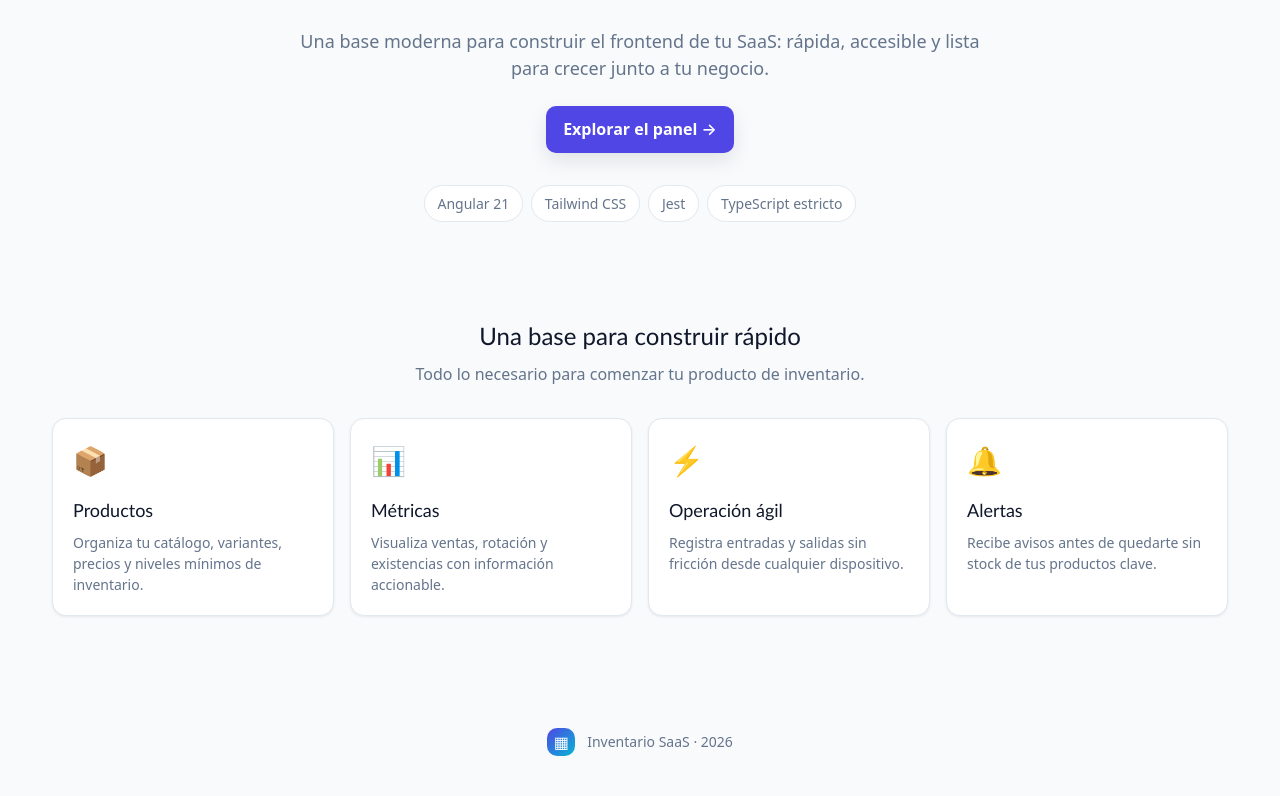
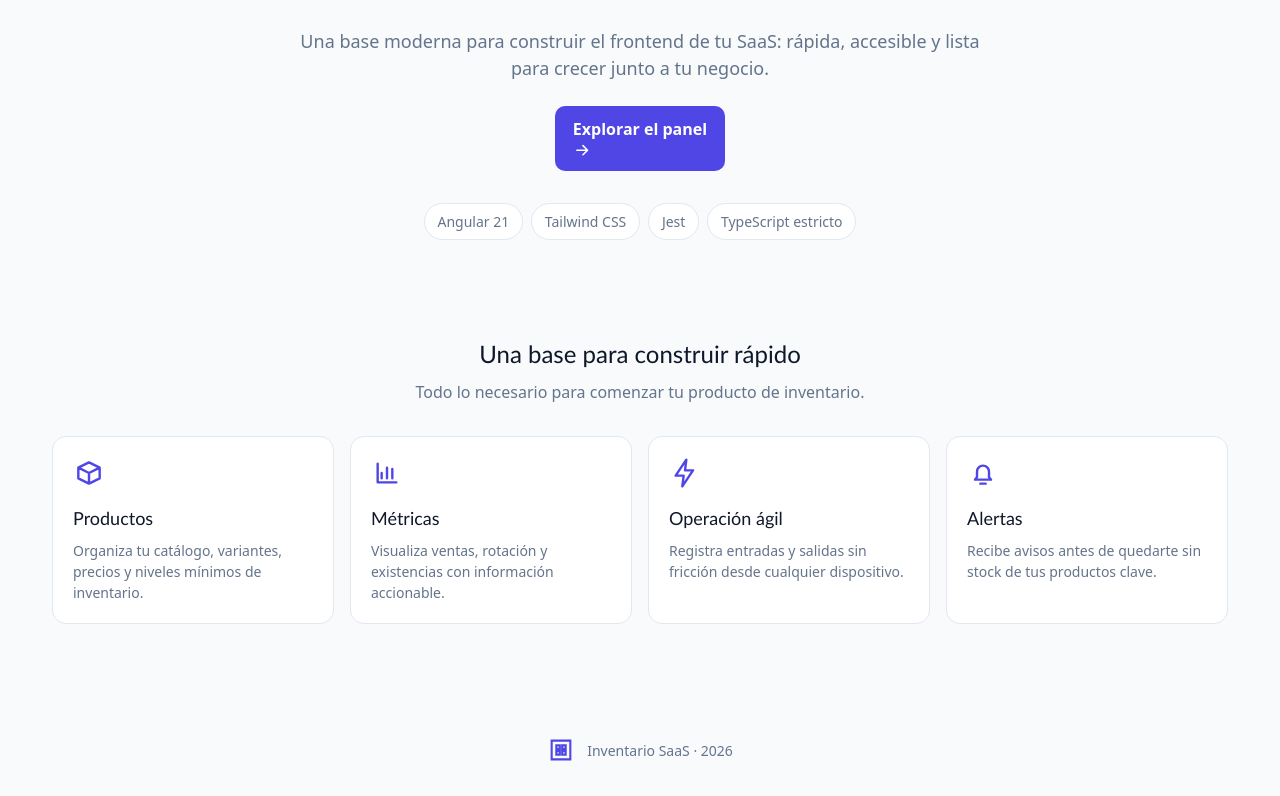
Before and after one commit to faritteranacosta/Inventario-frontend, an Angular app: page / in a window 1280 px wide. Shown: the part 378-1174 px from the top of the page. Built offline with nearby package versions, Linux system fonts and the light colour scheme.

Commit message:
style(ui): aplica diseño plano con iconos vectoriales

```diff
--- a/src/app/features/admin/pages/form-demo/form-demo.html
+++ b/src/app/features/admin/pages/form-demo/form-demo.html
@@ -1,12 +1,29 @@
 <div class="form-page">
   <header class="form-page__header">
     <div>
-      <a class="form-page__back" href="/" (click)="goHome(); $event.preventDefault()">← Inicio</a>
+      <a class="form-page__back" href="/" (click)="goHome(); $event.preventDefault()">
+        <svg aria-hidden="true" viewBox="0 0 24 24" fill="none">
+          <path
+            d="M19 12H5m6-6-6 6 6 6"
+            stroke="currentColor"
+            stroke-width="2"
+            stroke-linecap="round"
+            stroke-linejoin="round"
+          />
+        </svg>
+        Inicio
+      </a>
       <p class="form-page__eyebrow">Catálogo</p>
       <h1>Agregar producto</h1>
       <p>Registra un producto para comenzar a controlar sus existencias.</p>
     </div>
-    <span class="form-page__mark" aria-hidden="true">▦</span>
+    <svg class="form-page__mark" aria-hidden="true" viewBox="0 0 24 24" fill="none">
+      <path
+        d="M4 4h16v16H4zM8 8h3v3H8zm5 0h3v3h-3zM8 13h3v3H8zm5 0h3v3h-3z"
+        stroke="currentColor"
+        stroke-width="1.8"
+      />
+    </svg>
   </header>
 
   @if (submitted()) {
--- a/src/app/features/admin/pages/form-demo/form-demo.scss
+++ b/src/app/features/admin/pages/form-demo/form-demo.scss
@@ -32,9 +32,17 @@
   }
 
   &__back {
+    display: inline-flex;
+    align-items: center;
+    gap: var(--app-space-2);
     color: var(--app-primary);
     font-size: var(--app-font-size-sm);
     font-weight: var(--app-font-weight-semibold);
+  }
+
+  &__back svg {
+    width: 1rem;
+    height: 1rem;
   }
 
   &__eyebrow {
@@ -47,14 +55,10 @@
   }
 
   &__mark {
-    display: grid;
+    display: block;
     width: 3rem;
     height: 3rem;
-    place-items: center;
-    border-radius: var(--app-radius-md);
-    background: linear-gradient(135deg, var(--app-primary), var(--app-accent));
-    color: var(--app-primary-contrast);
-    font-size: 1.75rem;
+    color: var(--app-primary);
   }
 
   &__success {
@@ -75,7 +79,6 @@
     border-radius: var(--app-radius-lg);
     padding: clamp(1.25rem, 4vw, 2rem);
     background: var(--app-surface-0);
-    box-shadow: var(--app-shadow-sm);
   }
 
   &__grid {
--- a/src/app/features/auth/pages/login/login.html
+++ b/src/app/features/auth/pages/login/login.html
@@ -1,7 +1,13 @@
 <main class="auth-shell">
   <section class="auth-intro">
     <a class="brand" routerLink="/" aria-label="Ir al inicio">
-      <span class="brand__mark" aria-hidden="true">▦</span>
+      <svg class="brand__mark" aria-hidden="true" viewBox="0 0 24 24" fill="none">
+        <path
+          d="M4 4h16v16H4zM8 8h3v3H8zm5 0h3v3h-3zM8 13h3v3H8zm5 0h3v3h-3z"
+          stroke="currentColor"
+          stroke-width="1.8"
+        />
+      </svg>
       <span>Inventario <strong>SaaS</strong></span>
     </a>
     <div class="auth-intro__copy">
--- a/src/app/features/auth/pages/login/login.scss
+++ b/src/app/features/auth/pages/login/login.scss
@@ -34,13 +34,9 @@
   color: var(--app-accent-300);
 }
 .brand__mark {
-  display: grid;
   width: 2.5rem;
   height: 2.5rem;
-  place-items: center;
-  border-radius: 0.75rem;
-  background: var(--app-primary);
-  font-size: 1.5rem;
+  color: var(--app-accent-300);
 }
 .auth-intro__copy {
   max-width: 34rem;
--- a/src/app/features/landing/pages/landing-page/landing-page.html
+++ b/src/app/features/landing/pages/landing-page/landing-page.html
@@ -1,7 +1,13 @@
 <div class="landing">
   <header class="landing__topbar">
     <a class="landing__brand" href="/" aria-label="Ir al inicio de Inventario SaaS">
-      <span class="landing__logo" aria-hidden="true">▦</span>
+      <svg class="landing__logo" aria-hidden="true" viewBox="0 0 24 24" fill="none">
+        <path
+          d="M4 4h16v16H4zM8 8h3v3H8zm5 0h3v3h-3zM8 13h3v3H8zm5 0h3v3h-3z"
+          stroke="currentColor"
+          stroke-width="1.8"
+        />
+      </svg>
       <span class="landing__brand-name">Inventario <strong>SaaS</strong></span>
     </a>
     <button class="landing__button landing__button--outline" type="button" (click)="goToAdmin()">
@@ -23,7 +29,16 @@
           type="button"
           (click)="goToAdmin()"
         >
-          Explorar el panel <span aria-hidden="true">→</span>
+          Explorar el panel
+          <svg class="landing__button-icon" aria-hidden="true" viewBox="0 0 24 24" fill="none">
+            <path
+              d="M5 12h14m-6-6 6 6-6 6"
+              stroke="currentColor"
+              stroke-width="2"
+              stroke-linecap="round"
+              stroke-linejoin="round"
+            />
+          </svg>
         </button>
       </div>
       <div class="landing__chips" aria-label="Tecnologías incluidas">
@@ -40,7 +55,49 @@
       <div class="landing__grid">
         @for (feature of features; track feature.title) {
           <article class="landing__card">
-            <span class="landing__card-icon" aria-hidden="true">{{ feature.icon }}</span>
+            @switch (feature.icon) {
+              @case ('box') {
+                <svg class="landing__card-icon" aria-hidden="true" viewBox="0 0 24 24" fill="none">
+                  <path
+                    d="m4 8 8-4 8 4v8l-8 4-8-4V8Zm0 0 8 4 8-4M12 12v8"
+                    stroke="currentColor"
+                    stroke-width="1.8"
+                    stroke-linejoin="round"
+                  />
+                </svg>
+              }
+              @case ('chart') {
+                <svg class="landing__card-icon" aria-hidden="true" viewBox="0 0 24 24" fill="none">
+                  <path
+                    d="M5 19V5m0 14h14M8 16v-4m4 4V8m4 8v-7"
+                    stroke="currentColor"
+                    stroke-width="1.8"
+                    stroke-linecap="round"
+                  />
+                </svg>
+              }
+              @case ('bolt') {
+                <svg class="landing__card-icon" aria-hidden="true" viewBox="0 0 24 24" fill="none">
+                  <path
+                    d="m13 2-8 12h6l-1 8 8-12h-6l1-8Z"
+                    stroke="currentColor"
+                    stroke-width="1.8"
+                    stroke-linejoin="round"
+                  />
+                </svg>
+              }
+              @case ('bell') {
+                <svg class="landing__card-icon" aria-hidden="true" viewBox="0 0 24 24" fill="none">
+                  <path
+                    d="M6 17h12l-1.5-2v-4a4.5 4.5 0 0 0-9 0v4L6 17Zm4 3h4"
+                    stroke="currentColor"
+                    stroke-width="1.8"
+                    stroke-linecap="round"
+                    stroke-linejoin="round"
+                  />
+                </svg>
+              }
+            }
             <h3>{{ feature.title }}</h3>
             <p>{{ feature.description }}</p>
           </article>
@@ -50,7 +107,18 @@
   </main>
 
   <footer class="landing__footer">
-    <span class="landing__logo landing__logo--small" aria-hidden="true">▦</span>
+    <svg
+      class="landing__logo landing__logo--small"
+      aria-hidden="true"
+      viewBox="0 0 24 24"
+      fill="none"
+    >
+      <path
+        d="M4 4h16v16H4zM8 8h3v3H8zm5 0h3v3h-3zM8 13h3v3H8zm5 0h3v3h-3z"
+        stroke="currentColor"
+        stroke-width="1.8"
+      />
+    </svg>
     <span>Inventario SaaS · {{ year }}</span>
   </footer>
 </div>
--- a/src/app/features/landing/pages/landing-page/landing-page.scss
+++ b/src/app/features/landing/pages/landing-page/landing-page.scss
@@ -32,20 +32,16 @@
   }
 
   &__logo {
-    display: grid;
+    display: block;
     width: 2.5rem;
     height: 2.5rem;
-    place-items: center;
-    border-radius: var(--app-radius-md);
-    background: linear-gradient(135deg, var(--app-primary), var(--app-accent));
-    color: var(--app-primary-contrast);
-    font-size: 1.5rem;
+    color: var(--app-primary);
   }
 
   &__logo--small {
     width: 1.75rem;
     height: 1.75rem;
-    font-size: 1rem;
+    color: var(--app-primary);
   }
 
   &__button {
@@ -55,14 +51,6 @@
     font: inherit;
     font-weight: var(--app-font-weight-semibold);
     cursor: pointer;
-    transition:
-      transform 160ms ease,
-      box-shadow 160ms ease;
-
-    &:hover {
-      transform: translateY(-1px);
-    }
-
     &:focus-visible {
       outline: 3px solid var(--app-accent-300);
       outline-offset: 2px;
@@ -72,7 +60,6 @@
   &__button--primary {
     background: var(--app-primary);
     color: var(--app-primary-contrast);
-    box-shadow: var(--app-shadow-md);
   }
 
   &__button--outline {
@@ -164,7 +151,6 @@
     border-radius: var(--app-radius-lg);
     padding: var(--app-space-5);
     background: var(--app-surface-0);
-    box-shadow: var(--app-shadow-sm);
 
     h3 {
       margin: var(--app-space-4) 0 var(--app-space-2);
@@ -179,7 +165,14 @@
   }
 
   &__card-icon {
-    font-size: 1.75rem;
+    width: 2rem;
+    height: 2rem;
+    color: var(--app-primary);
+  }
+
+  &__button-icon {
+    width: 1.15rem;
+    height: 1.15rem;
   }
 
   &__footer {
--- a/src/app/features/landing/pages/landing-page/landing-page.ts
+++ b/src/app/features/landing/pages/landing-page/landing-page.ts
@@ -2,7 +2,7 @@ import { ChangeDetectionStrategy, Component, inject } from '@angular/core';
 import { Router } from '@angular/router';
 
 interface Feature {
-  readonly icon: string;
+  readonly icon: 'box' | 'chart' | 'bolt' | 'bell';
   readonly title: string;
   readonly description: string;
 }
@@ -20,22 +20,22 @@ export class LandingPage {
   protected readonly year = new Date().getFullYear();
   protected readonly features: readonly Feature[] = [
     {
-      icon: '📦',
+      icon: 'box',
       title: 'Productos',
       description: 'Organiza tu catálogo, variantes, precios y niveles mínimos de inventario.',
     },
     {
-      icon: '📊',
+      icon: 'chart',
       title: 'Métricas',
       description: 'Visualiza ventas, rotación y existencias con información accionable.',
     },
     {
-      icon: '⚡',
+      icon: 'bolt',
       title: 'Operación ágil',
       description: 'Registra entradas y salidas sin fricción desde cualquier dispositivo.',
     },
     {
-      icon: '🔔',
+      icon: 'bell',
       title: 'Alertas',
       description: 'Recibe avisos antes de quedarte sin stock de tus productos clave.',
     },
--- a/src/styles/_typography.scss
+++ b/src/styles/_typography.scss
@@ -21,9 +21,9 @@
   --app-radius-lg: 0.875rem;
   --app-radius-xl: 1.25rem;
   --app-radius-full: 9999px;
-  --app-shadow-sm: 0 1px 3px rgb(15 23 42 / 0.08);
-  --app-shadow-md: 0 8px 20px rgb(15 23 42 / 0.1);
-  --app-shadow-lg: 0 18px 40px rgb(15 23 42 / 0.14);
+  --app-shadow-sm: none;
+  --app-shadow-md: none;
+  --app-shadow-lg: none;
   --app-space-1: 0.25rem;
   --app-space-2: 0.5rem;
   --app-space-3: 0.75rem;
```
